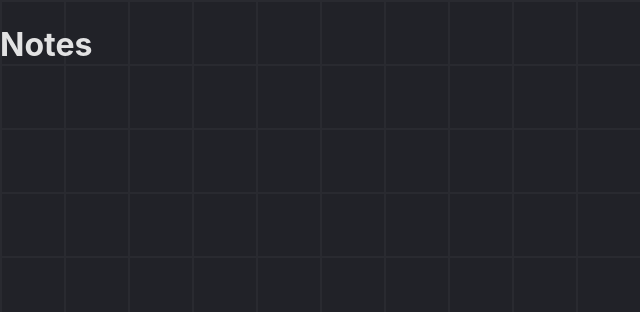
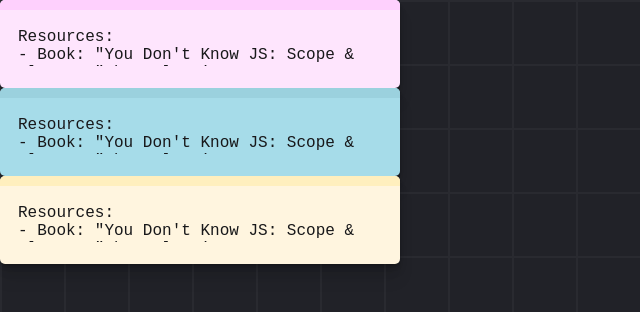
Before and after one commit to Ramonprog/notes-ts, a React (Vite) app: page / in a window 1280 px wide. Shown: the top 312 px of the page, without its empty margins (0-640 px from the left). Built offline with nearby package versions, Linux system fonts and the light colour scheme.

Commit message:
feat: criando card e estilizando

```diff
--- /dev/null
+++ b/src/components/NotesCard.tsx
@@ -0,0 +1,25 @@
+import { FakeDataItem } from "../types";
+
+export function NotesCard({ note }: { note: FakeDataItem }) {
+
+  const colors = note.colors
+  // const position = note.position
+
+  return (
+    <div className="card" style={{ backgroundColor: colors.colorBody }}>
+      <div
+        className="card-header"
+        style={{ backgroundColor: colors.colorHeader }}
+      ></div>
+
+      <div className="card-body">
+        <textarea
+          style={{ color: colors.colorText }}
+          defaultValue={note.body}
+        >
+
+        </textarea>
+      </div>
+    </div>
+  );
+}
--- a/src/index.css
+++ b/src/index.css
@@ -25,3 +25,41 @@
     position: relative;
     overflow: auto;
 }
+
+.card {
+    width: 400px;
+    border-radius: 5px;
+    cursor: pointer;
+    box-shadow: 0 1px 1px hsl(0deg 0% 0% / 0.075), 0 2px 2px hsl(0deg 0% 0% /
+                    0.075), 0 4px 4px hsl(0deg 0% 0% / 0.075), 0 8px 8px hsl(0deg
+                    0% 0% / 0.075), 0 16px 16px hsl(0deg 0% 0% / 0.075);
+}
+
+.card-header {
+    border-radius: 5px 5px 0 0;
+    display: flex;
+    justify-content: space-between;
+    align-items: center;
+    padding: 5px;
+}
+
+.card-body {
+    padding: 1em;
+    border-radius: 0 0 5px 5px;
+}
+
+.card-body textarea {
+    background-color: inherit;
+    border: none;
+    width: 100%;
+    height: 100%;
+    resize: none;
+    font-size: 16px;
+}
+
+textarea:focus {
+    background-color: inherit;
+    outline: none;
+    width: 100%;
+    height: 100%;
+}
--- a/src/pages/notes/index.tsx
+++ b/src/pages/notes/index.tsx
@@ -1,7 +1,14 @@
+import { NotesCard } from '../../components/NotesCard'
+import { fakeData as notes } from '../../source/database/fakeData'
+
 export function NotesPage() {
   return (
     <>
-      <h1>Notes</h1>
+      <div>
+        {notes.map(note => (
+          <NotesCard key={note.$id} note={note} />
+        ))}
+      </div>
     </>
   )
 }
--- a/src/source/database/fakeData.ts
+++ b/src/source/database/fakeData.ts
@@ -3,41 +3,41 @@
 export const fakeData: FakeDataItem[] = [
     {
         $id: 1,
-        body: JSON.stringify(
+        body:
             'Resources:\n- Book: "You Don\'t Know JS: Scope & Closures" by Kyle Simpson.\n\n- Online Course: "JavaScript Patterns" on Udemy.\n\n- Articles:\n"Understanding JavaScript Closures" on Medium.\n\n"Mastering JavaScript Modules" on Dev.to.'
-        ),
-        colors: JSON.stringify({
+        ,
+        colors: {
             id: "color-purple",
             colorHeader: "#FED0FD",
             colorBody: "#FEE5FD",
             colorText: "#18181A",
-        }),
-        position: JSON.stringify({ x: 505, y: 10 }),
+        },
+        position: { x: 505, y: 10 },
     },
     {
         $id: 2,
-        body: JSON.stringify(
+        body:
             'Resources:\n- Book: "You Don\'t Know JS: Scope & Closures" by Kyle Simpson.\n\n- Online Course: "JavaScript Patterns" on Udemy.\n\n- Articles:\n"Understanding JavaScript Closures" on Medium.\n\n"Mastering JavaScript Modules" on Dev.to.'
-        ),
-        colors: JSON.stringify({
+        ,
+        colors:{
             id: "color-blue",
             colorHeader: "#9BD1DE",
             colorBody: "#A6DCE9",
             colorText: "#18181A",
-        }),
-        position: JSON.stringify({ x: 305, y: 110 }),
+        },
+        position:{ x: 305, y: 110 },
     },
     {
         $id: 3,
-        body: JSON.stringify(
+        body:
             'Resources:\n- Book: "You Don\'t Know JS: Scope & Closures" by Kyle Simpson.\n\n- Online Course: "JavaScript Patterns" on Udemy.\n\n- Articles:\n"Understanding JavaScript Closures" on Medium.\n\n"Mastering JavaScript Modules" on Dev.to.'
-        ),
-        colors: JSON.stringify({
+        ,
+        colors:{
             id: "color-yellow",
             colorHeader: "#FFEFBE",
             colorBody: "#FFF5DF",
             colorText: "#18181A",
-        }),
-        position: JSON.stringify({ x: 605, y: 500 }),
+        },
+        position:{ x: 605, y: 500 },
     },
 ];
--- a/src/types/index.ts
+++ b/src/types/index.ts
@@ -13,6 +13,6 @@
 export type FakeDataItem = {
     $id: number;
     body: string;
-    colors: string;  // armazenado como JSON string
-    position: string;  // armazenado como JSON string
+    colors: Colors;
+    position: Position;
 };
```
